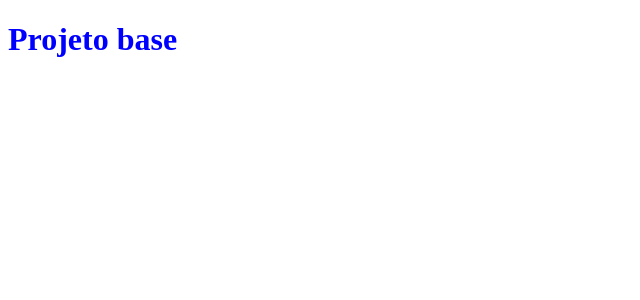
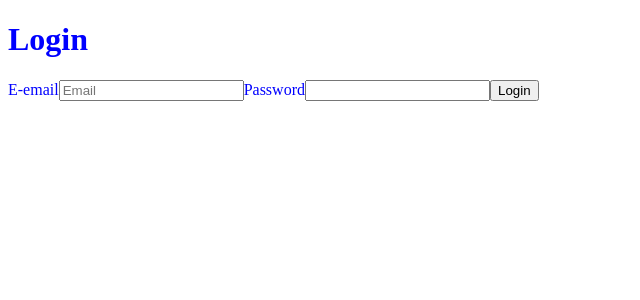
Before and after one commit to FuturoDEV-Fitness/M3P-FrontEnd-squad2, a React (Vite) app: page /login in a window 1280 px wide. Shown: the top 300 px of the page, without its empty margins (0-640 px from the left). Built offline with nearby package versions, Linux system fonts and the light colour scheme.

Commit message:
feat: 🎸 (ConfigRouters) Configuração inicial de rotas
Realizando configuração inicial de rotas com o "react-router-dom"

```diff
--- a/package.json
+++ b/package.json
@@ -11,7 +11,8 @@
   },
   "dependencies": {
     "react": "^18.3.1",
-    "react-dom": "^18.3.1"
+    "react-dom": "^18.3.1",
+    "react-router-dom": "^6.26.2"
   },
   "devDependencies": {
     "@eslint/js": "^9.9.0",
--- a/src/App.jsx
+++ b/src/App.jsx
@@ -1,20 +1,10 @@
+import Dashboard from './pages/dashboard'
+
 import './App.css'
 
-
-
-
-
-
-
 function App() {
-
-
   return (
-    <>
-
-    <h1>Projeto base</h1>
-
-    </>
+    <Dashboard />
   )
 }
 
--- a/src/main.jsx
+++ b/src/main.jsx
@@ -1,10 +1,9 @@
-import { StrictMode } from 'react'
 import { createRoot } from 'react-dom/client'
-import App from './App.jsx'
+import { RouterProvider } from 'react-router-dom'
+import { router } from './routers/router'
+
 import './index.css'
 
 createRoot(document.getElementById('root')).render(
-  <StrictMode>
-    <App />
-  </StrictMode>,
+  <RouterProvider router={router} />
 )
--- /dev/null
+++ b/src/pages/cadastroUsuario/index.jsx
@@ -0,0 +1,9 @@
+function CadastroUsuario() {
+    return (
+        <div>
+            <h1>Cadastro de Usuário</h1>
+        </div>
+    );
+}
+
+export default CadastroUsuario;
--- /dev/null
+++ b/src/pages/dashboard/index.jsx
@@ -0,0 +1,9 @@
+function Dashboard() {
+    return (
+        <div>
+            <h1>Dashboard</h1>
+        </div>
+    );
+}
+
+export default Dashboard;
--- /dev/null
+++ b/src/pages/login/index.jsx
@@ -0,0 +1,14 @@
+function Login () {
+    return (
+        <div>
+            <h1>Login</h1>
+            <label htmlFor="">E-email</label>
+            <input type="text" name="email" id="email" placeholder="Email"/>
+            <label htmlFor="">Password</label>
+            <input type="password" name="password" id="password" />
+            <button>Login</button>
+        </div>
+    )
+}
+
+export default Login
--- /dev/null
+++ b/src/routers/router.jsx
@@ -0,0 +1,19 @@
+import { createBrowserRouter } from 'react-router-dom'
+import App from '../App'
+import Login from '../pages/login'
+import CadastroUsuario from '../pages/cadastroUsuario'
+
+export const router = createBrowserRouter([
+    {
+        path: '/',
+        element: <App />,
+    },
+    {
+        path: '/login',
+        element: <Login />,
+    },
+    {
+        path: '/cadastro-usuario',
+        element: <CadastroUsuario />,
+    }
+])
```
Also changed, not shown: 1 other file (tests, documents, lock files or other folders).
